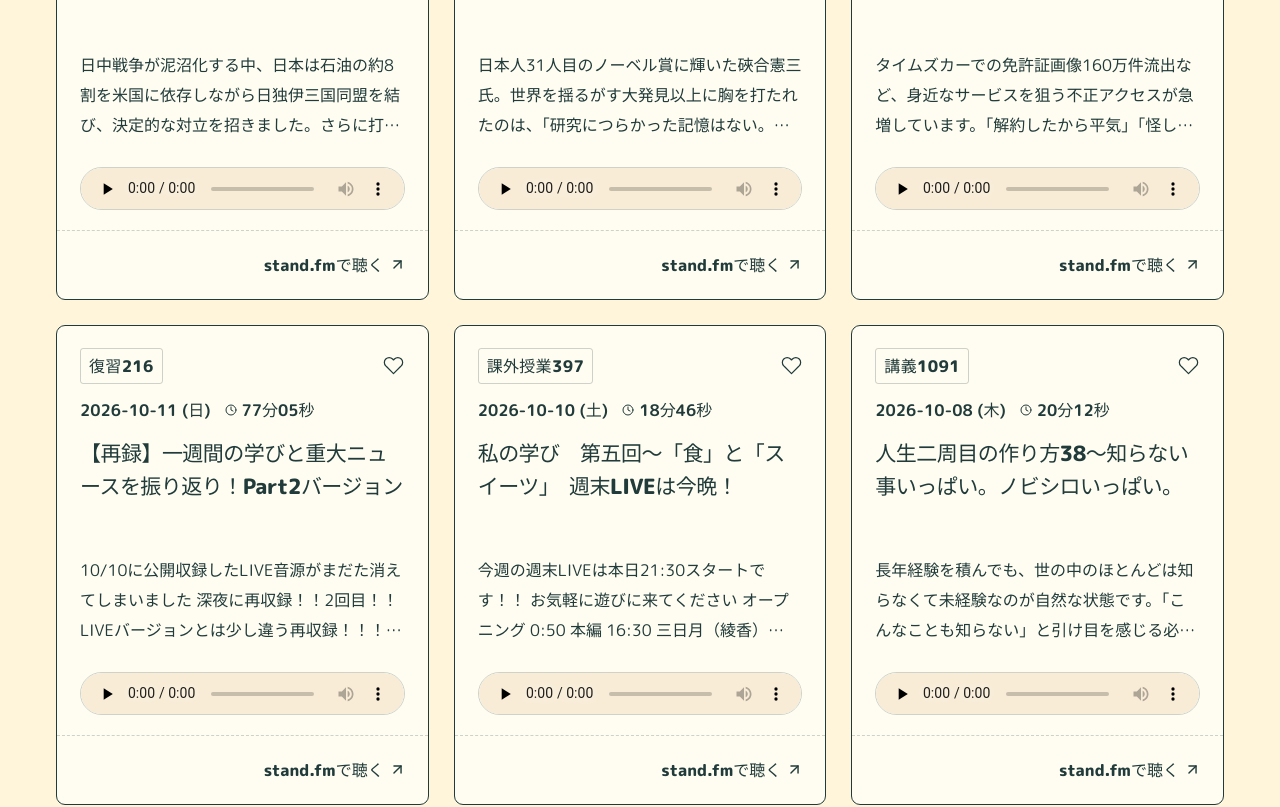
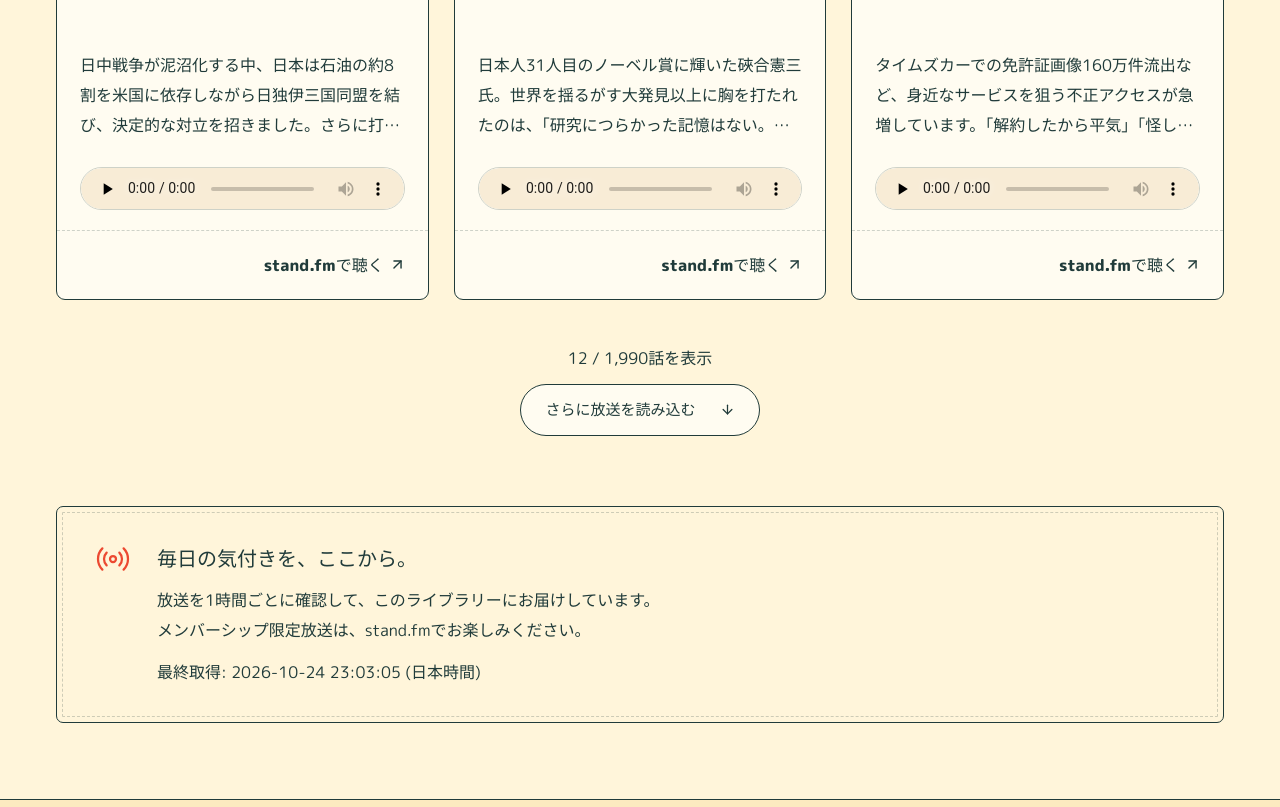
Before and after one commit to koya-sato-017/kizukino-gakkou-web, a React (Vite) app in the folder web/: page / in a window 1280 px wide. Shown: the part 3625-4432 px from the top of the page. Built offline with nearby package versions, Linux system fonts and the light colour scheme.

Commit message:
放送の追加表示をボタン操作に変更

```diff
--- a/web/src/App.css
+++ b/web/src/App.css
@@ -783,6 +783,8 @@
 }
 .loading-more {
   display: flex;
+  flex-direction: column;
+  gap: 12px;
   align-items: center;
   justify-content: center;
   padding-top: 44px;
@@ -1779,3 +1781,7 @@
     font-size: 14px;
   }
 }
+
+.display-count {
+  font-size: 16px;
+}
--- a/web/src/App.tsx
+++ b/web/src/App.tsx
@@ -1,4 +1,4 @@
-import { useState, useEffect, useMemo, useRef } from "react";
+import { useState, useEffect, useMemo } from "react";
 import {
   FiSearch,
   FiArrowUp,
@@ -218,10 +218,8 @@ function App() {
     );
   };
 
-  // 無限スクロール用のステータス
+  // ボタンを押すごとに12件ずつ追加表示する
   const [displayCount, setDisplayCount] = useState(12);
-  const [isFetchingMore, setIsFetchingMore] = useState(false);
-  const observerTarget = useRef<HTMLDivElement>(null);
 
   // TOPに戻るボタン用のステータス
   const [showScrollTop, setShowScrollTop] = useState(false);
@@ -327,37 +325,8 @@ function App() {
     return filteredEpisodes.slice(0, displayCount);
   }, [filteredEpisodes, displayCount]);
 
-  useEffect(() => {
-    let timer: ReturnType<typeof setTimeout> | undefined;
-    const observer = new IntersectionObserver(
-      (entries) => {
-        if (
-          entries[0].isIntersecting &&
-          displayCount < filteredEpisodes.length &&
-          !timer
-        ) {
-          setIsFetchingMore(true);
-          timer = setTimeout(() => {
-            setDisplayCount((prev) => prev + 12);
-            setIsFetchingMore(false);
-          }, 800);
-        }
-      },
-      { threshold: 0.1 },
-    );
-
-    if (observerTarget.current) {
-      observer.observe(observerTarget.current);
-    }
-    return () => {
-      observer.disconnect();
-      if (timer) clearTimeout(timer);
-    };
-  }, [displayCount, filteredEpisodes.length]);
-
   const handleSelectSeries = (seriesName: string) => {
     setDisplayCount(12);
-    setIsFetchingMore(false);
     if (selectedSeries === seriesName) {
       // 同じシリーズをクリックで解除
       setSelectedSeries(null);
@@ -372,7 +341,6 @@ function App() {
 
   const clearSeries = () => {
     setDisplayCount(12);
-    setIsFetchingMore(false);
     setSelectedSeries(null);
     setSortOldest(false);
   };
@@ -533,7 +501,6 @@ function App() {
               onChange={(e) => {
                 setSearchQuery(e.target.value);
                 setDisplayCount(12);
-                setIsFetchingMore(false);
               }}
               aria-label="放送のタイトル・概要を検索"
             />
@@ -544,7 +511,6 @@ function App() {
             onClick={() => {
               setShowFavoritesOnly(!showFavoritesOnly);
               setDisplayCount(12);
-              setIsFetchingMore(false);
             }}
           >
             <FiHeart
@@ -624,7 +590,6 @@ function App() {
                 onChange={(e) => {
                   setSortOldest(e.target.value === "oldest");
                   setDisplayCount(12);
-                  setIsFetchingMore(false);
                 }}
               >
                 <option value="newest">新しい順</option>
@@ -670,7 +635,7 @@ function App() {
             </div>
           ) : (
             <>
-              <div className="episode-list">
+              <div className="episode-list" id="episode-list">
                 {displayedEpisodes.map((ep) => {
                   const label = ep.title.match(/^[【〖]([^】〗]+)[】〗]/)?.[1];
                   const title = label
@@ -781,17 +746,26 @@ function App() {
                   </p>
                 </div>
               )}
+              {filteredEpisodes.length > 0 && (
+                <div className="loading-more">
+                  <p className="display-count" role="status">
+                    {displayedEpisodes.length.toLocaleString()} /{" "}
+                    {filteredEpisodes.length.toLocaleString()}話を表示
+                  </p>
                   {displayCount < filteredEpisodes.length && (
-                <div className="loading-more" ref={observerTarget}>
                     <button
                       className="outline-button"
-                    onClick={() => setDisplayCount((prev) => prev + 12)}
+                      aria-controls="episode-list"
+                      onClick={() =>
+                        setDisplayCount((prev) =>
+                          Math.min(prev + 12, filteredEpisodes.length),
+                        )
+                      }
                     >
-                    {isFetchingMore
-                      ? "放送を読み込んでいます…"
-                      : "もっと放送を見る"}
+                      さらに放送を読み込む
                       <FiArrowDown aria-hidden="true" />
                     </button>
+                  )}
                 </div>
               )}
             </>
```
Lines whose indentation alone changed are shown as unchanged.
